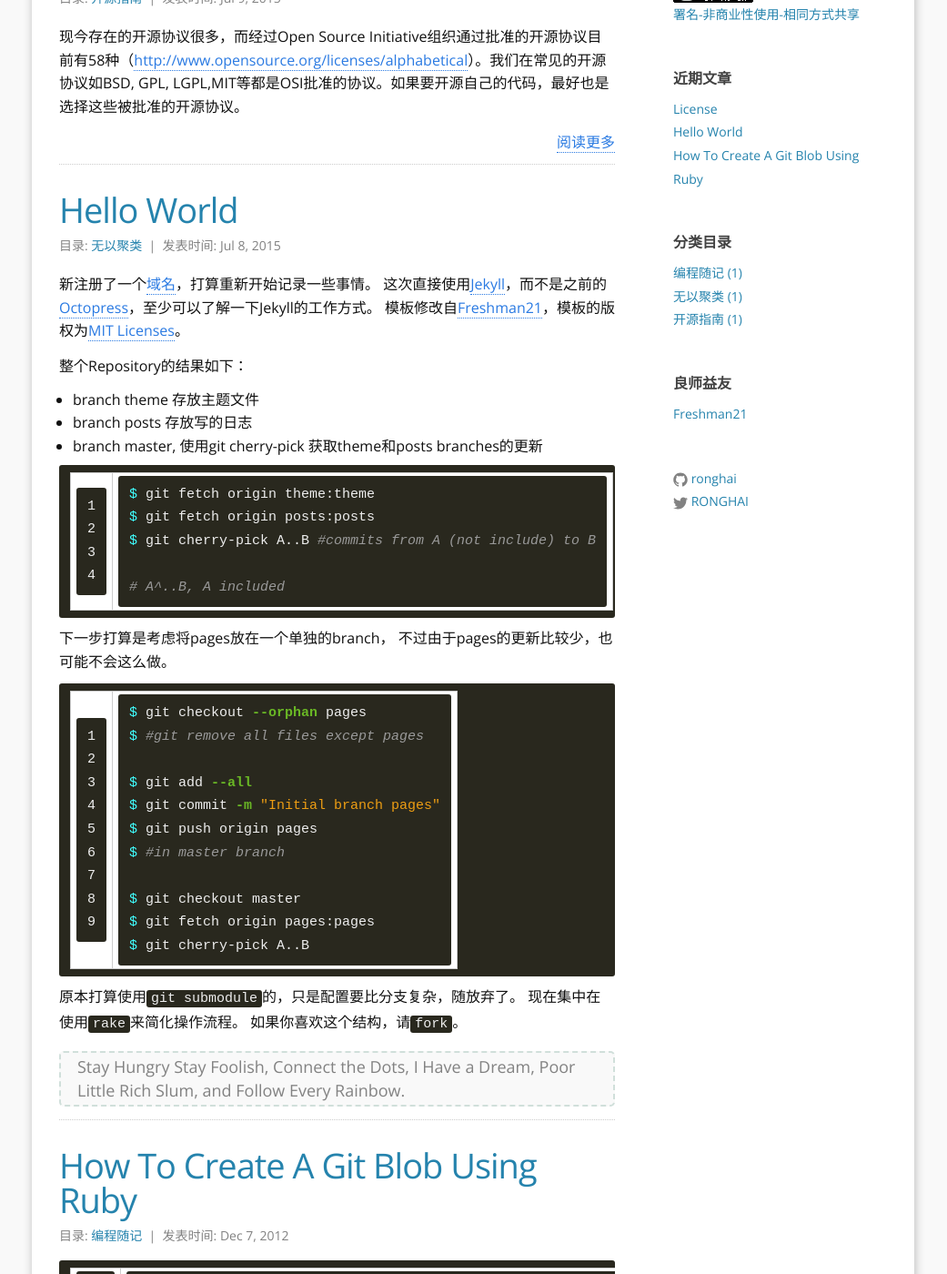
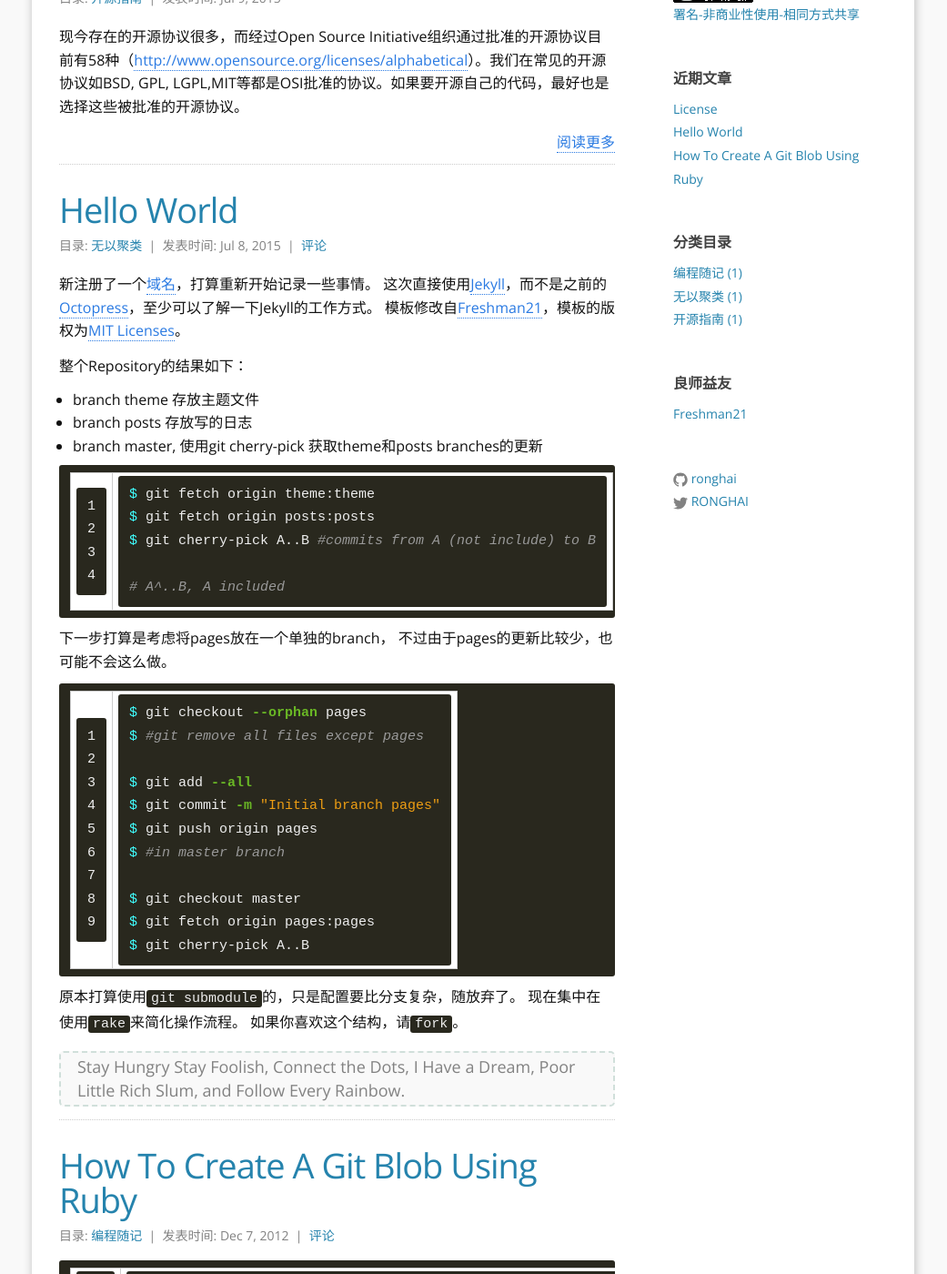
Before and after one commit to RONGHAI/RONGHAI.github.io, a Jekyll site: the page built from index.html, in a window 1280 px wide and 1400 px high, scrolled down 296 px. Shown: the whole window at 91% size, without its empty margins (120-1161 px from the left). Built offline with Jekyll 4.4.1, drawn with Linux system fonts in a browser that asks for light colours; the list of posts is cut into pages by our own code.

Commit message:
fix comments check in index.html

```diff
--- a/index.html
+++ b/index.html
@@ -11,7 +11,7 @@
         </h1>
         <meta itemprop="keywords" content="{{ post.tags | join: ',' }}" />
         <p class="post-meta">
-        {% if page.categories != empty  %}
+        {% if post.categories != empty  %}
           {{ site.locales[site.default_locale].posted_in_categories }}
           {% for cat in post.categories %}
           <a href="{{site.baseurl}}/categories/#{{ cat }}">{{ cat }}</a>&nbsp;
@@ -29,7 +29,7 @@
         <time itemprop="datePublished" datetime="{{ post.date | date: '%Y-%m-%d' }}">
         {{ site.locales[site.default_locale].post_date }}{{ post.date | date: "%b %-d, %Y" }}
         </time>
-        {% if page.comments %}
+        {% if post.comments %}
           &nbsp;|&nbsp; <a href="{{ post.url | prepend: site.baseurl }}#disqus_thread"> {{ site.locales[site.default_locale].comment }} </a>
         {% endif %}
         </p>
```
